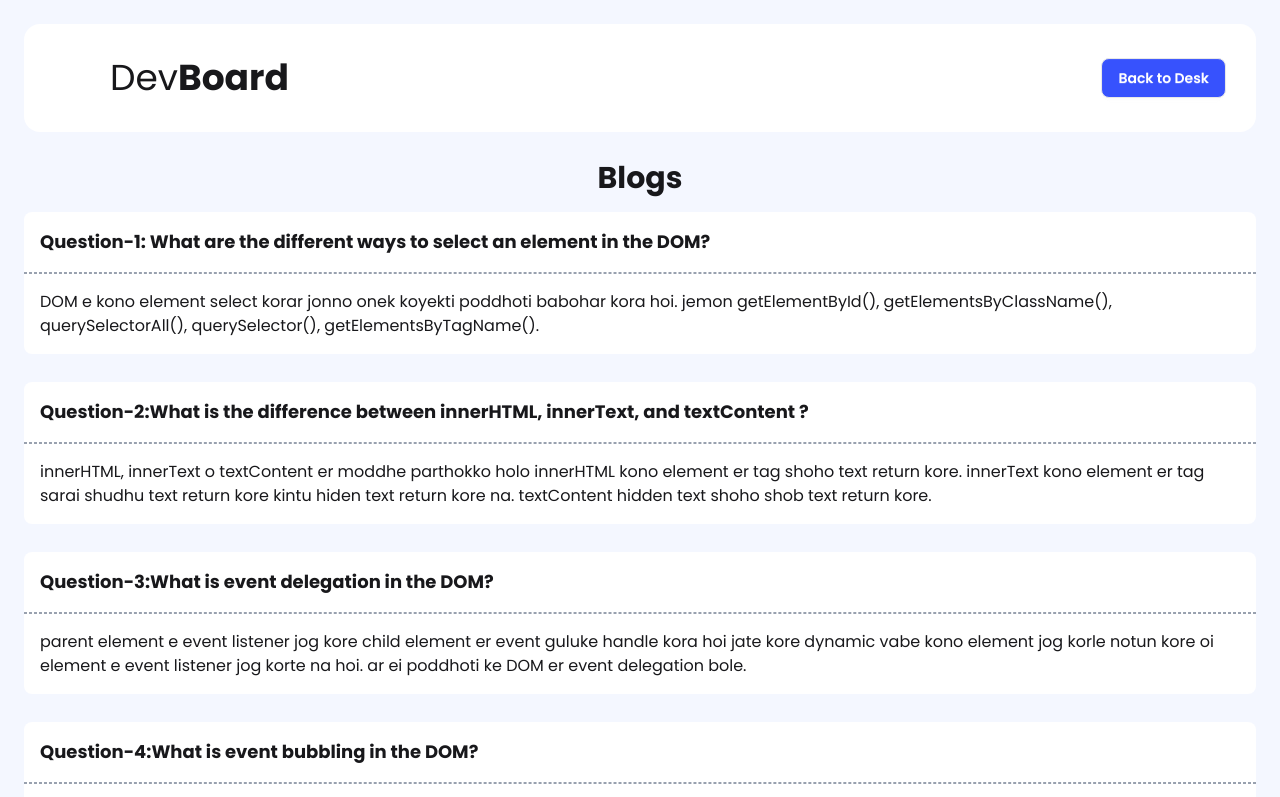
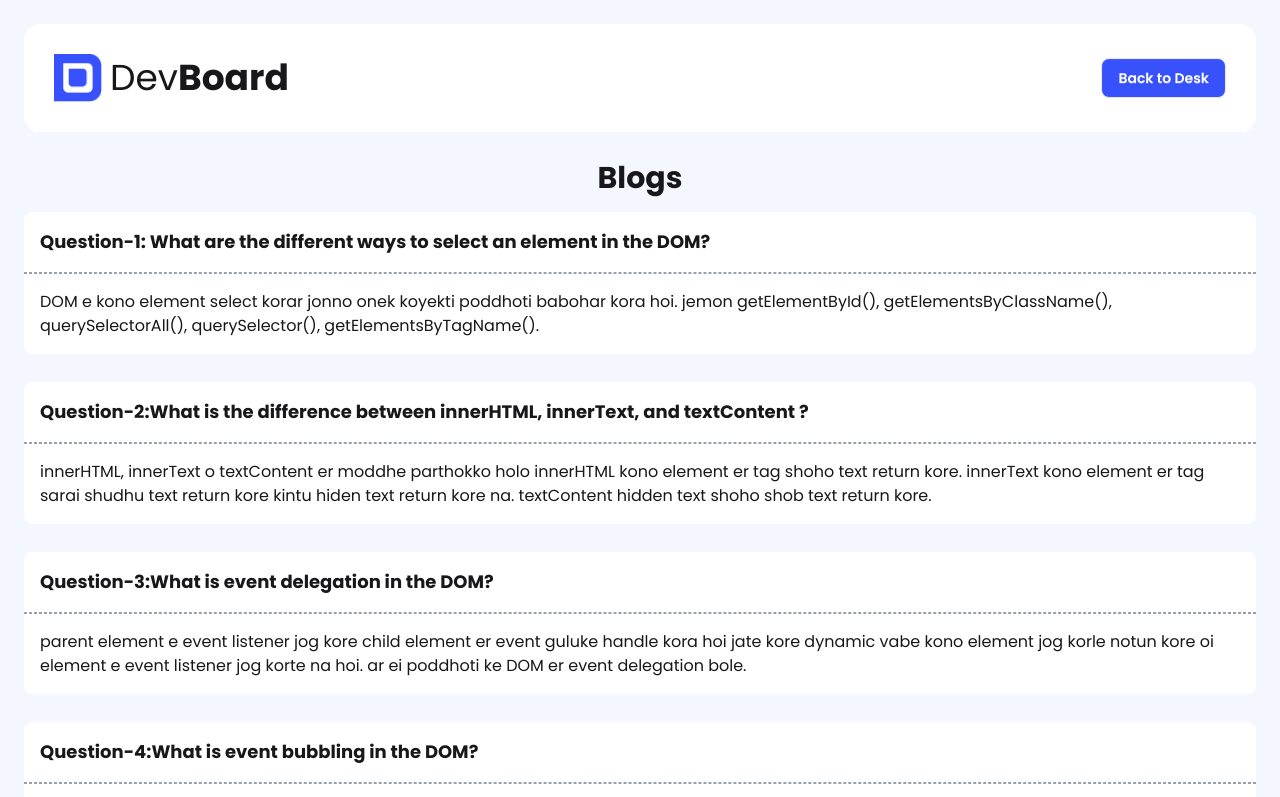
Before and after one commit to nurislam243/assignment-5, a plain HTML site: page blog.html in a window 1280 px wide. Shown: the top 797 px of the page. Drawn offline with nearby package versions, Linux system fonts and the light colour scheme; the site is published under a folder, as on GitHub Pages, so addresses that start at the root find nothing.

Commit message:
fixing bug

```diff
--- a/blog.html
+++ b/blog.html
@@ -29,7 +29,7 @@
         <nav class="navbar bg-white">
             <div class="flex items-center gap-2 flex-1">
               <div class="w-12">
-                <img src="/assets/logo.png" alt="">
+                <img src="./assets/logo.png" alt="">
               </div>
               <h1 class="text-4xl">Dev<span class="font-bold">Board</span></h1>
             </div>
```
Also changed, not shown: index.html (+1 -1 lines).
